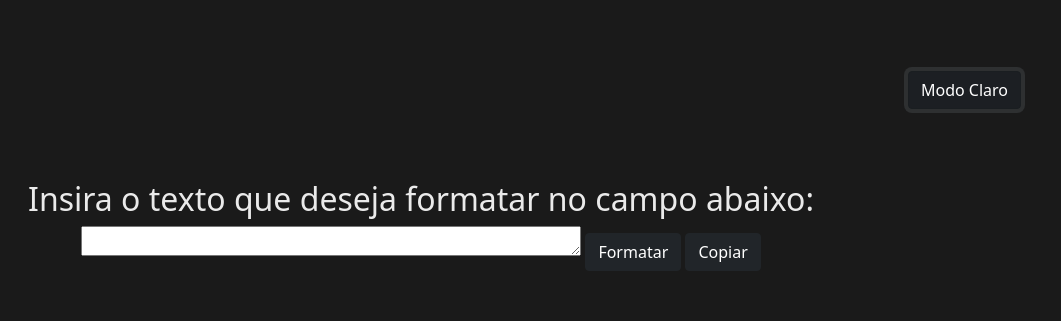
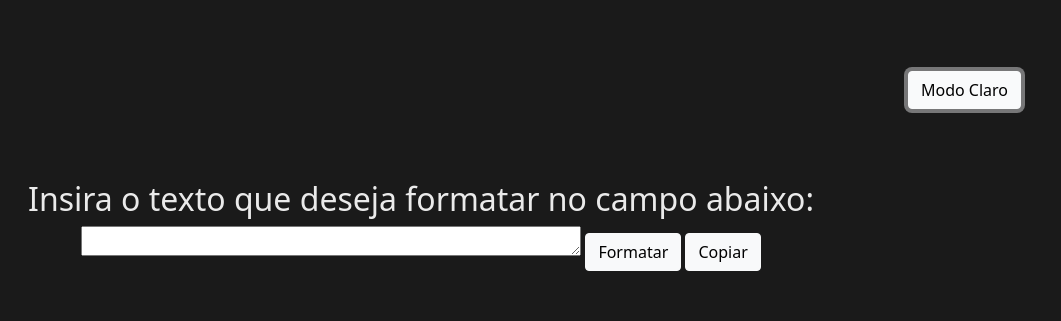
Before and after one commit to guilherme-messias/formataX, a plain HTML site: page index.html in a window 1280 px wide. Both pictures are taken after a click on the button "Modo Noturno". Shown: the top 321 px of the page, 219-1280 px from the left. Drawn offline with nearby package versions, Linux system fonts and the light colour scheme; files whose address does not match are found by name.

Commit message:
Com base no modo ativo, os botões irão alternar de classe

```diff
--- a/index.html
+++ b/index.html
@@ -21,14 +21,13 @@
     <header>
       <img src="/formatacao-para-dp/img/logo.png" alt="Logo formatação para DP" id="logo" />
       <button id="bt-dark-mode" class="btn btn-dark">Modo Noturno</button>
-
       <br /><br /><br />
     </header>
     <main>
       <h2>Insira o texto que deseja formatar no campo abaixo:</h2>
       <textarea id="text"></textarea>
-      <input type="button" value="Formatar" id="autoFormatButton" class="btn btn-dark" />
-      <input type="button" value="Copiar" id="copyFormattedTextButton" class="btn btn-dark" />
+      <button id="autoFormatButton" class="btn btn-dark">Formatar</button>
+      <button id="copyFormattedTextButton" class="btn btn-dark">Copiar</button>
       <br /><br /><br />
       <div id="result"></div>
       <br /><br /><br />
--- a/index.js
+++ b/index.js
@@ -39,6 +39,18 @@ copyFormattedTextButton.addEventListener("click", () => {
 
 document.getElementById("bt-dark-mode").addEventListener("click", function () {
   document.body.classList.toggle("dark-mode");
+  const buttons = document.querySelectorAll("button");
+
+  buttons.forEach(button => {
+    if (document.body.classList.contains("dark-mode")) {
+      button.classList.add("btn-light");
+      button.classList.remove("btn-dark");
+    } else {
+      button.classList.add("btn-dark");
+      button.classList.remove("btn-light");
+    }
+  });
+
   if (document.body.classList.contains("dark-mode")) {
     this.textContent = "Modo Claro";
   } else {
--- a/styles.css
+++ b/styles.css
@@ -3,8 +3,6 @@
   margin: 0;
   padding: 0;
   text-align: center;
-  /* background-color: #F5F5DC; */
-  /* color: #333333 ; */
 }
 
 /* Estilos dos elementos da página */
```
